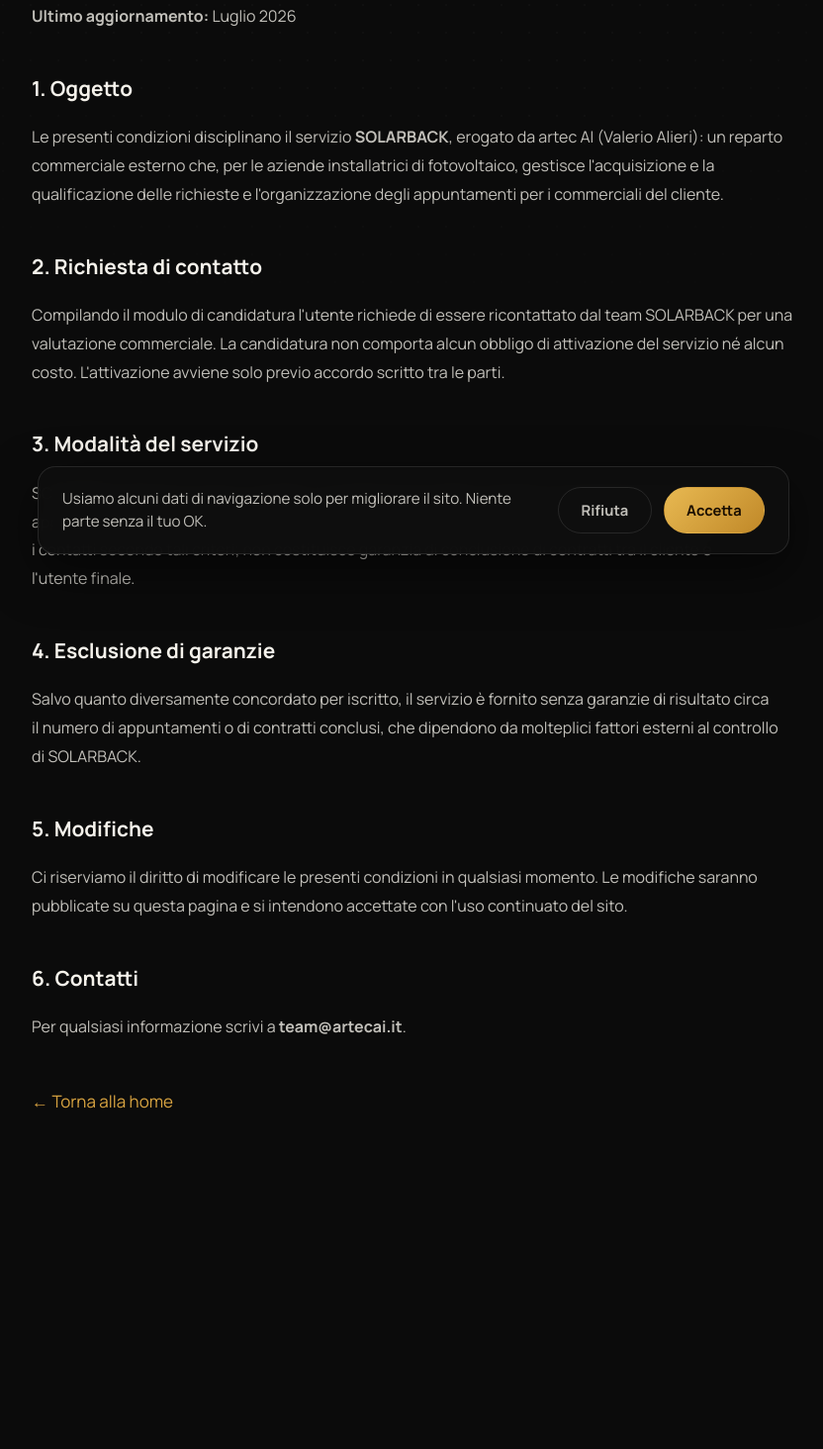
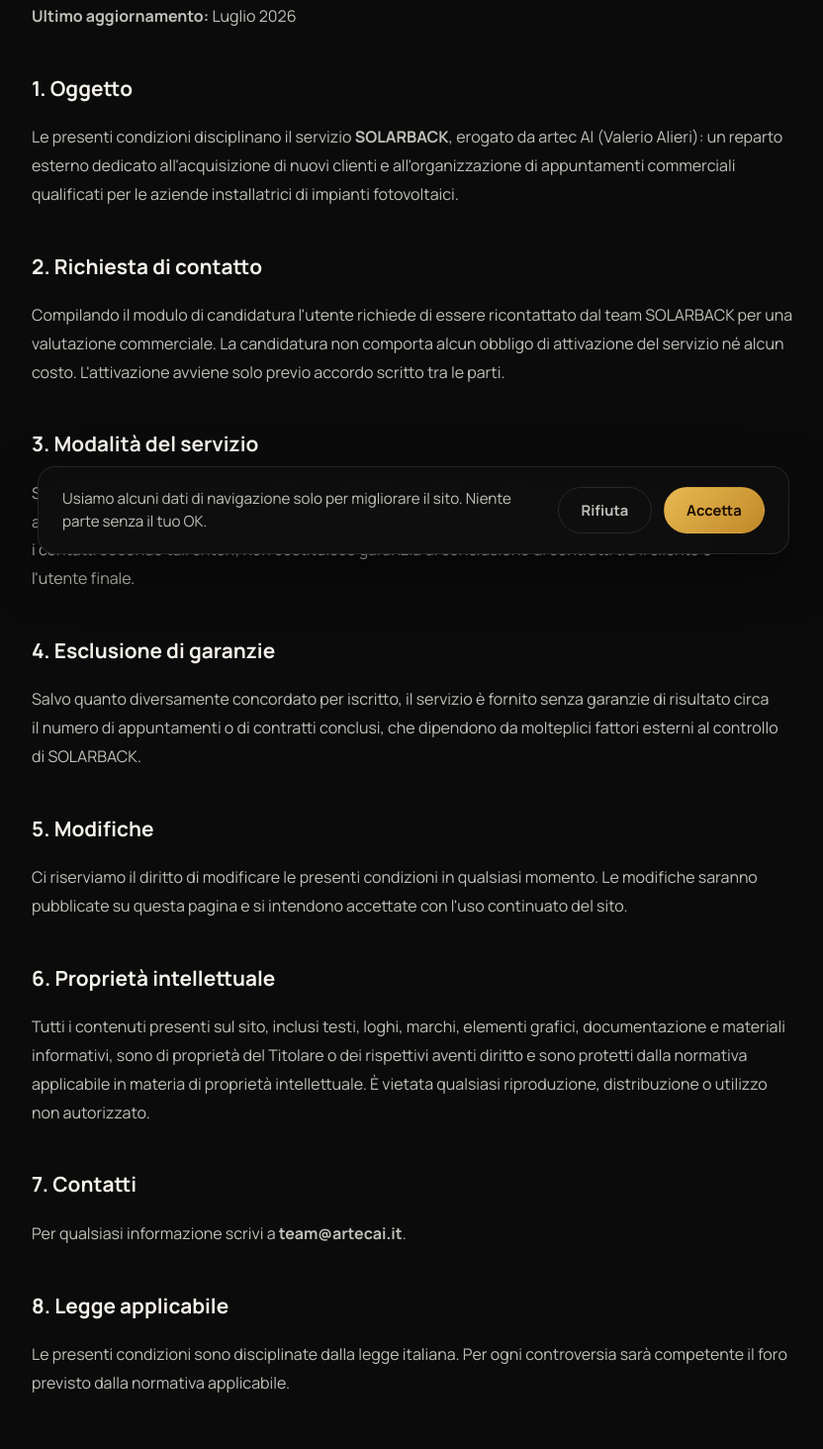
Before and after one commit to marcomasiniprova/solarback-B2b-landing-page, a Next.js app: page /termini in a window 1280 px wide. Shown: the part 220-1684 px from the top of the page at 99% size, without its empty margins (222-1054 px from the left). Before the commit the page ends 1426 px from the top, so only its background shows below. Built offline with nearby package versions, Linux system fonts and the light colour scheme.

Commit message:
fix legal pages: vague analytics wording, generic providers, correct positioning + IP + applicable law

```diff
--- a/app/cookie/page.tsx
+++ b/app/cookie/page.tsx
@@ -28,16 +28,16 @@
         </p>
 
         <h2 style={{ color: 'var(--text)', fontWeight: 700, fontSize: '1.3rem', margin: '2.5rem 0 1rem' }}>
-          3. Google Analytics 4 (GA4)
+          3. Strumenti di analisi
         </h2>
         <p>
-          Con il tuo consenso, utilizziamo <strong>Google Analytics 4 (GA4)</strong> di Google
-          LLC per analizzare in forma aggregata e anonima come viene utilizzato il sito. GA4
-          è attivato <strong>solo dopo che hai accettato</strong> i cookie dal banner: fino a
-          quel momento nessun dato viene inviato a Google. L&apos;indirizzo IP viene anonimizzato.
-          Il trattamento avviene negli Stati Uniti ed è regolato dalle Clausole Contrattuali
-          Standard adottate da Google. Puoi revocare il consenso in qualsiasi momento
-          cancellando la preferenza dal tuo browser.
+          Con il tuo consenso, il sito può utilizzare strumenti di analisi forniti da terze
+          parti per comprendere in forma aggregata e anonima come viene utilizzato. Tali
+          strumenti sono attivati <strong>solo dopo che hai accettato</strong> i cookie dal
+          banner: fino a quel momento nessun dato viene trasmesso. I dati sono trattati secondo
+          le modalità descritte dal fornitore e in conformità alla configurazione adottata dal
+          Titolare. Puoi revocare il consenso in qualsiasi momento cancellando la preferenza
+          dal tuo browser.
         </p>
 
         <h2 style={{ color: 'var(--text)', fontWeight: 700, fontSize: '1.3rem', margin: '2.5rem 0 1rem' }}>
--- a/app/privacy/page.tsx
+++ b/app/privacy/page.tsx
@@ -46,10 +46,11 @@
           4. Modalità del trattamento
         </h2>
         <p>
-          I dati sono trattati con strumenti informatici e conservati su sistemi protetti
-          (Resend per la trasmissione delle email, server del fornitore). Adottiamo misure
-          tecniche e organizzative adeguate per prevenire accessi non autorizzati, perdita o
-          diffusione dei dati.
+          I dati sono trattati con strumenti informatici e conservati su sistemi protetti.
+          Possono essere trattati mediante fornitori tecnologici necessari all&apos;erogazione
+          del servizio (ad esempio servizi di hosting, posta elettronica e infrastrutture
+          cloud). Adottiamo misure tecniche e organizzative adeguate per prevenire accessi
+          non autorizzati, perdita o diffusione dei dati.
         </p>
 
         <h2 style={{ color: 'var(--text)', fontWeight: 700, fontSize: '1.3rem', margin: '2.5rem 0 1rem' }}>
--- a/app/termini/page.tsx
+++ b/app/termini/page.tsx
@@ -14,9 +14,9 @@
         </h2>
         <p>
           Le presenti condizioni disciplinano il servizio <strong>SOLARBACK</strong>, erogato da
-          artec AI (Valerio Alieri): un reparto commerciale esterno che, per le aziende
-          installatrici di fotovoltaico, gestisce l&apos;acquisizione e la qualificazione delle
-          richieste e l&apos;organizzazione degli appuntamenti per i commerciali del cliente.
+          artec AI (Valerio Alieri): un reparto esterno dedicato all&apos;acquisizione di nuovi
+          clienti e all&apos;organizzazione di appuntamenti commerciali qualificati per le
+          aziende installatrici di impianti fotovoltaici.
         </p>
 
         <h2 style={{ color: 'var(--text)', fontWeight: 700, fontSize: '1.3rem', margin: '2.5rem 0 1rem' }}>
@@ -58,10 +58,29 @@
         </p>
 
         <h2 style={{ color: 'var(--text)', fontWeight: 700, fontSize: '1.3rem', margin: '2.5rem 0 1rem' }}>
-          6. Contatti
+          6. Proprietà intellettuale
+        </h2>
+        <p>
+          Tutti i contenuti presenti sul sito, inclusi testi, loghi, marchi, elementi grafici,
+          documentazione e materiali informativi, sono di proprietà del Titolare o dei
+          rispettivi aventi diritto e sono protetti dalla normativa applicabile in materia di
+          proprietà intellettuale. È vietata qualsiasi riproduzione, distribuzione o utilizzo
+          non autorizzato.
+        </p>
+
+        <h2 style={{ color: 'var(--text)', fontWeight: 700, fontSize: '1.3rem', margin: '2.5rem 0 1rem' }}>
+          7. Contatti
         </h2>
         <p>
           Per qualsiasi informazione scrivi a <strong>team@artecai.it</strong>.
+        </p>
+
+        <h2 style={{ color: 'var(--text)', fontWeight: 700, fontSize: '1.3rem', margin: '2.5rem 0 1rem' }}>
+          8. Legge applicabile
+        </h2>
+        <p>
+          Le presenti condizioni sono disciplinate dalla legge italiana. Per ogni controversia
+          sarà competente il foro previsto dalla normativa applicabile.
         </p>
       </div>
       <p style={{ marginTop: '3rem' }}>
```
